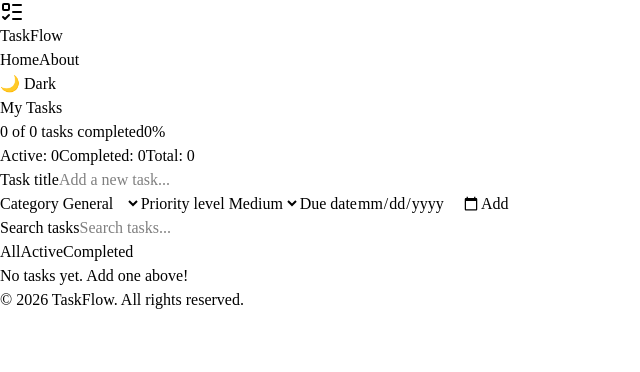
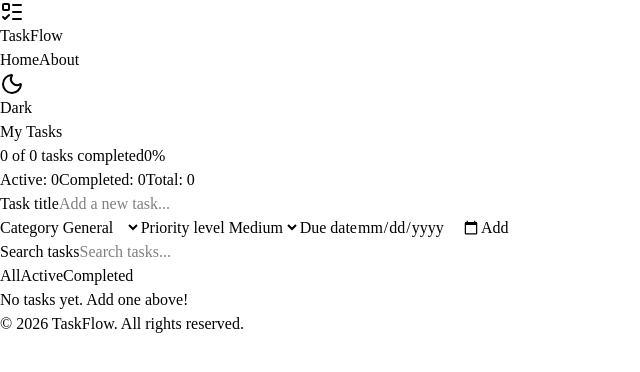
Before and after one commit to sieve-dev-sudo/taskflow-frontend, a React (Vite) app: page / in a window 1280 px wide. Shown: the top 372 px of the page, without its empty margins (0-640 px from the left). Built offline with nearby package versions, Linux system fonts and the light colour scheme.

Commit message:
feat: use Moon/Sun icons in ThemeToggle

```diff
--- a/src/components/ThemeToggle.jsx
+++ b/src/components/ThemeToggle.jsx
@@ -1,4 +1,5 @@
 import { motion } from 'framer-motion'
+import { Moon, Sun } from 'lucide-react'
 import { useTheme } from '../context/ThemeContext'
 
 function ThemeToggle() {
@@ -10,9 +11,19 @@ function ThemeToggle() {
       whileTap={{ scale: 0.95 }}
       transition={{ duration: 0.15 }}
       aria-label={`Switch to ${theme === 'light' ? 'dark' : 'light'} mode`}
-      className="px-3 py-1.5 rounded-lg border border-slate-300 dark:border-slate-700 text-sm text-slate-600 dark:text-slate-300 hover:bg-slate-100 dark:hover:bg-slate-800 focus:outline-none focus-visible:ring-2 focus-visible:ring-indigo-500"
+      className="flex items-center gap-1.5 px-3 py-1.5 rounded-lg border border-slate-300 dark:border-slate-700 text-sm text-slate-600 dark:text-slate-300 hover:bg-slate-100 dark:hover:bg-slate-800 focus:outline-none focus-visible:ring-2 focus-visible:ring-indigo-500"
     >
-      {theme === 'light' ? '🌙 Dark' : '☀️ Light'}
+      {theme === 'light' ? (
+        <>
+          <Moon className="w-4 h-4" />
+          Dark
+        </>
+      ) : (
+        <>
+          <Sun className="w-4 h-4" />
+          Light
+        </>
+      )}
     </motion.button>
   )
 }
```
